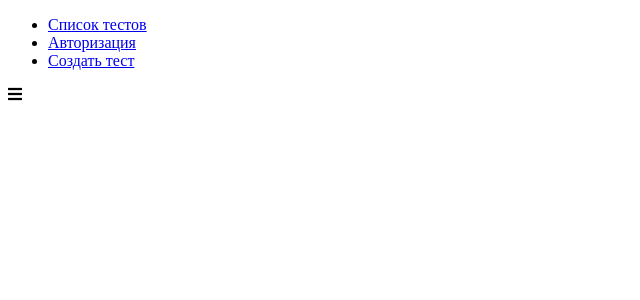
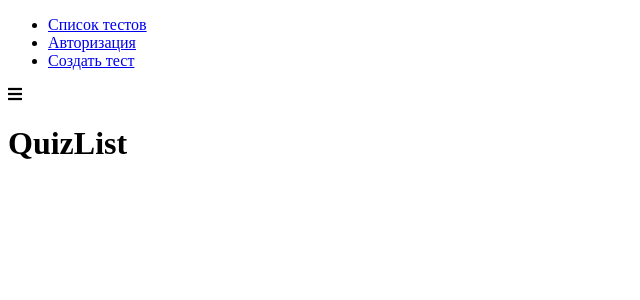
Before and after one commit to aanarkulov/quiz, a React app: page / in a window 1280 px wide. Shown: the top 300 px of the page, without its empty margins (0-640 px from the left). Built offline with nearby package versions, Linux system fonts and the light colour scheme.

Commit message:
Исправление

```diff
--- a/src/App.js
+++ b/src/App.js
@@ -11,10 +11,10 @@ class App extends Component {
     return (
       <Layout>
         <Switch>
-          <Route path="/auth" Component={Auth} />
-          <Route path="/quiz-creator" Component={QuizCrator} />
-          <Route path="/quiz/:id" Component={Quiz} />
-          <Route path="/" Component={QuizList} />
+          <Route exact path="/" component={QuizList} />
+          <Route path="/auth" component={Auth} />
+          <Route path="/quiz-creator" component={QuizCrator} />
+          <Route path="/quiz/:id" component={Quiz} />
         </Switch>
       </Layout>
     )
```
